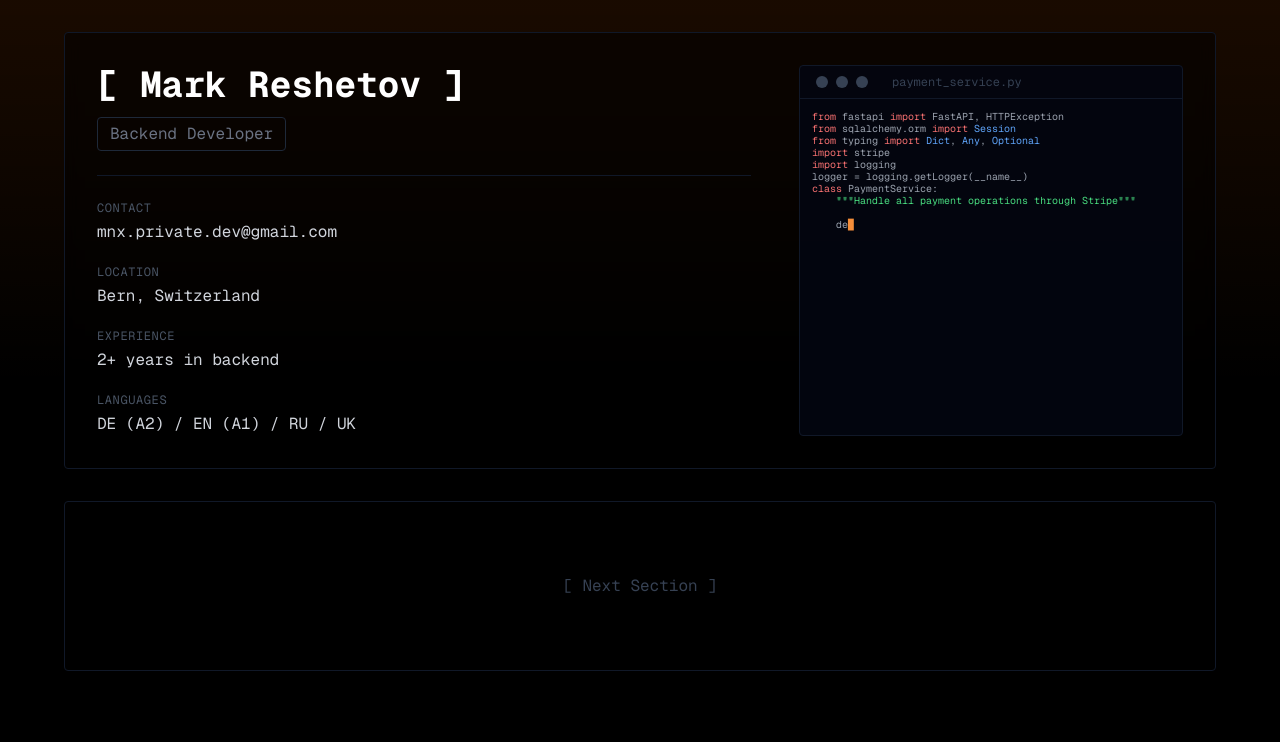
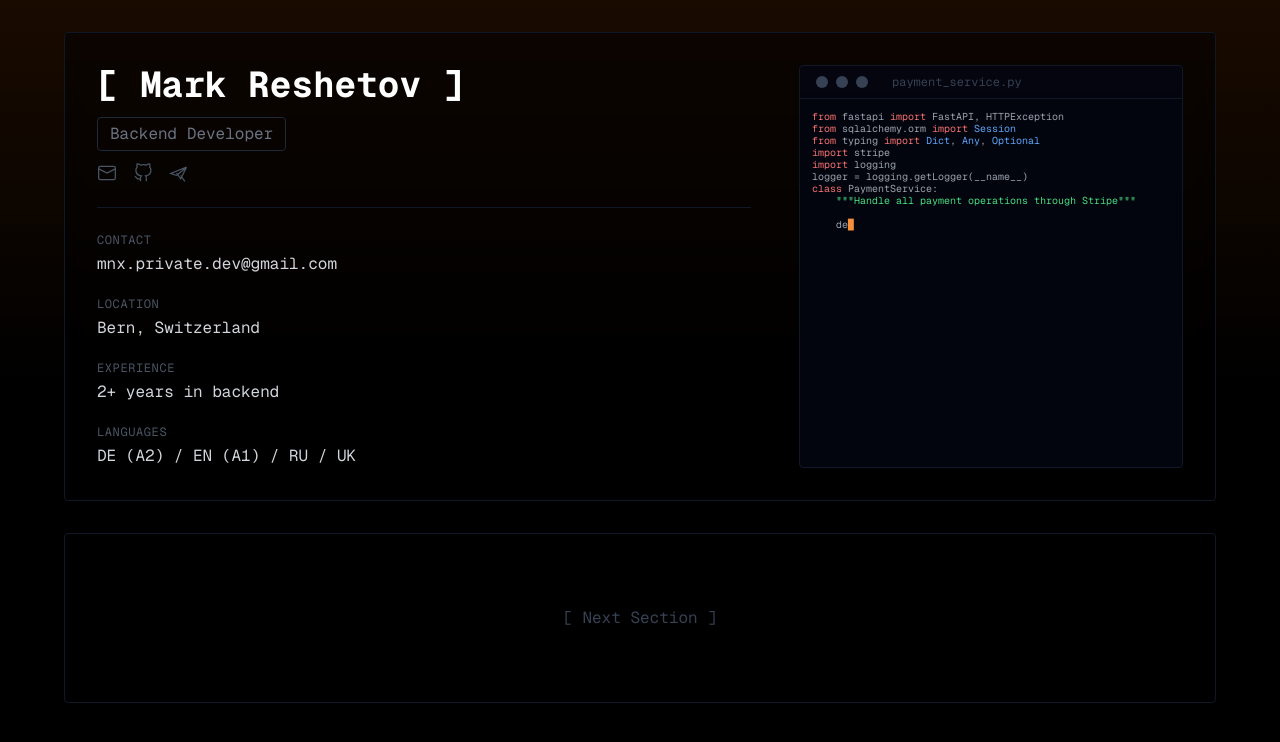
Before and after one commit to Zenn1t/playground.dev, a Next.js app in the folder playground/: page / in a window 1280 px wide. Shown: the top 742 px of the page. Built offline with nearby package versions, Linux system fonts and the light colour scheme.

Commit message:
live testing icons social media

```diff
--- a/playground/src/sections/hero/HeroSection.tsx
+++ b/playground/src/sections/hero/HeroSection.tsx
@@ -1,23 +1,84 @@
 'use client';
 import CodeTerminal from './CodeTerminal';
 
+const GithubIcon = () => (
+  <svg width="20" height="20" viewBox="0 0 24 24" fill="none" stroke="currentColor" strokeWidth="1.5">
+    <path d="M9 19c-5 1.5-5-2.5-7-3m14 6v-3.87a3.37 3.37 0 0 0-.94-2.61c3.14-.35 6.44-1.54 6.44-7A5.44 5.44 0 0 0 20 4.77 5.07 5.07 0 0 0 19.91 1S18.73.65 16 2.48a13.38 13.38 0 0 0-7 0C6.27.65 5.09 1 5.09 1A5.07 5.07 0 0 0 5 4.77a5.44 5.44 0 0 0-1.5 3.78c0 5.42 3.3 6.61 6.44 7A3.37 3.37 0 0 0 9 18.13V22" />
+  </svg>
+);
+
+const TelegramIcon = () => (
+  <svg width="20" height="20" viewBox="0 0 24 24" fill="none" stroke="currentColor" strokeWidth="1.5">
+    <path d="M21 5L2 12.5l7 2.5M21 5l-7 14-5-7M21 5L9 15m5 0l5 7" />
+  </svg>
+);
+
+const MailIcon = () => (
+  <svg width="20" height="20" viewBox="0 0 24 24" fill="none" stroke="currentColor" strokeWidth="1.5">
+    <rect x="2" y="4" width="20" height="16" rx="2" />
+    <path d="M22 7l-10 5L2 7" />
+  </svg>
+);
+
 export default function HeroSection() {
+  const socialLinks = [
+    {
+      icon: <MailIcon />,
+      href: 'mailto:mnx.private.dev@gmail.com',
+      label: 'Email',
+      hoverColor: 'hover:text-orange-500'
+    },
+    {
+      icon: <GithubIcon />,
+      href: 'https://github.com/yourusername',
+      label: 'GitHub',
+      hoverColor: 'hover:text-white'
+    },
+    {
+      icon: <TelegramIcon />,
+      href: 'https://t.me/yourchannel',
+      label: 'Telegram',
+      hoverColor: 'hover:text-[#229ED9]'
+    },
+  ];
+
   return (
     <div className="border border-gray-900 rounded-sm p-4 md:p-8 flex flex-col lg:flex-row bg-black/50 backdrop-blur-sm">
       <div className="flex-1 space-y-6 mb-8 lg:mb-0">
         <div className="border-b border-gray-900 pb-6 space-y-3">
           <h1 className="text-3xl md:text-4xl font-bold">[ Mark Reshetov ]</h1>
-          <div className="inline-block">
-            <p className="text-sm md:text-base text-gray-500 border border-gray-800 px-3 py-1 rounded-sm">
-              Backend Developer
-            </p>
+          <div className="space-y-3">
+            <div className="inline-block">
+              <p className="text-sm md:text-base text-gray-500 border border-gray-800 px-3 py-1 rounded-sm">
+                Backend Developer
+              </p>
+            </div>
+            <div className="flex gap-4">
+              {socialLinks.map((link, index) => (
+                <a
+                  key={index}
+                  href={link.href}
+                  target="_blank"
+                  rel="noopener noreferrer"
+                  className={`text-gray-600 transition-colors duration-200 ${link.hoverColor}`}
+                  aria-label={link.label}
+                >
+                  {link.icon}
+                </a>
+              ))}
+            </div>
           </div>
         </div>
 
         <div className="space-y-5">
           <div className="flex flex-col space-y-1">
             <span className="text-gray-600 text-xs uppercase tracking-wider">Contact</span>
-            <span className="text-gray-300">mnx.private.dev@gmail.com</span>
+            <a
+              href="mailto:mnx.private.dev@gmail.com"
+              className="text-gray-300 hover:text-orange-500 transition-colors duration-200 w-fit"
+            >
+              mnx.private.dev@gmail.com
+            </a>
           </div>
 
           <div className="flex flex-col space-y-1">
```
